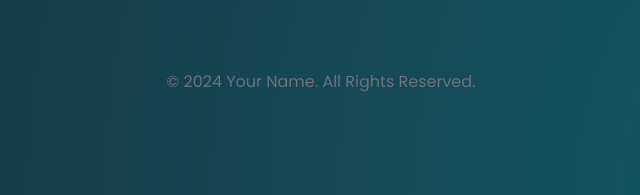
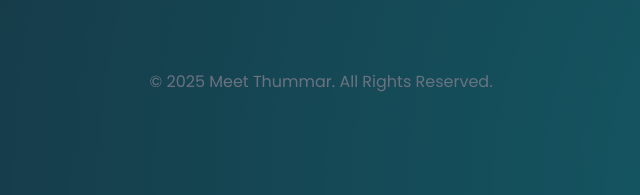
Before and after one commit to MeetThummar01/Thumbnail-Design, a plain HTML site: page index.html in a window 1280 px wide. Shown: the part 4503-4698 px from the top of the page, 319-959 px from the left. Drawn offline with nearby package versions, Linux system fonts and the light colour scheme.

Commit message:
Update index.html

```diff
--- a/index.html
+++ b/index.html
@@ -303,7 +303,7 @@
 
     <!-- Footer -->
     <footer class="text-center py-6">
-        <p class="text-gray-500">&copy; 2024 Your Name. All Rights Reserved.</p>
+        <p class="text-gray-500">&copy; 2025 Meet Thummar. All Rights Reserved.</p>
     </footer>
 
     <!-- Floating CTA Bar -->
```
